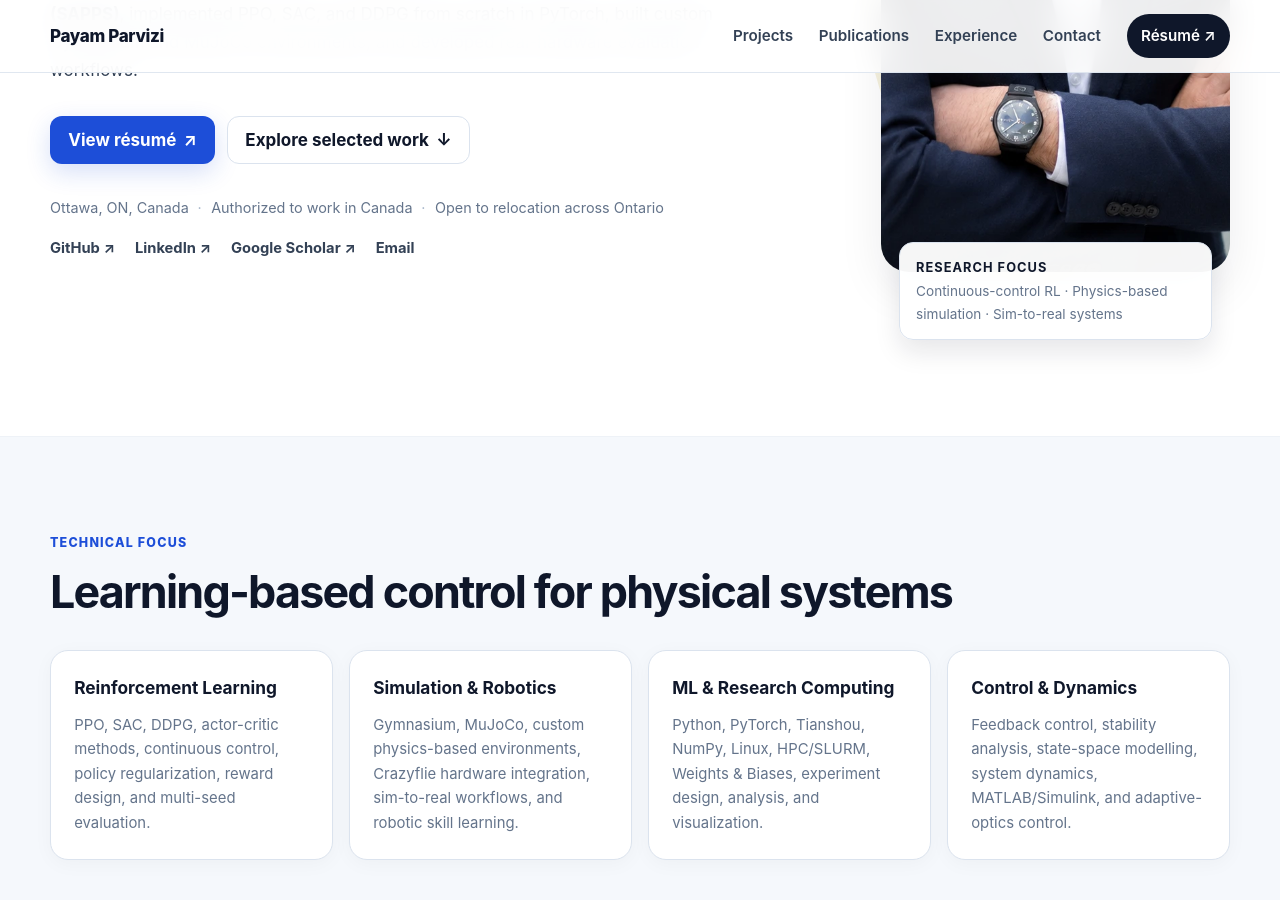
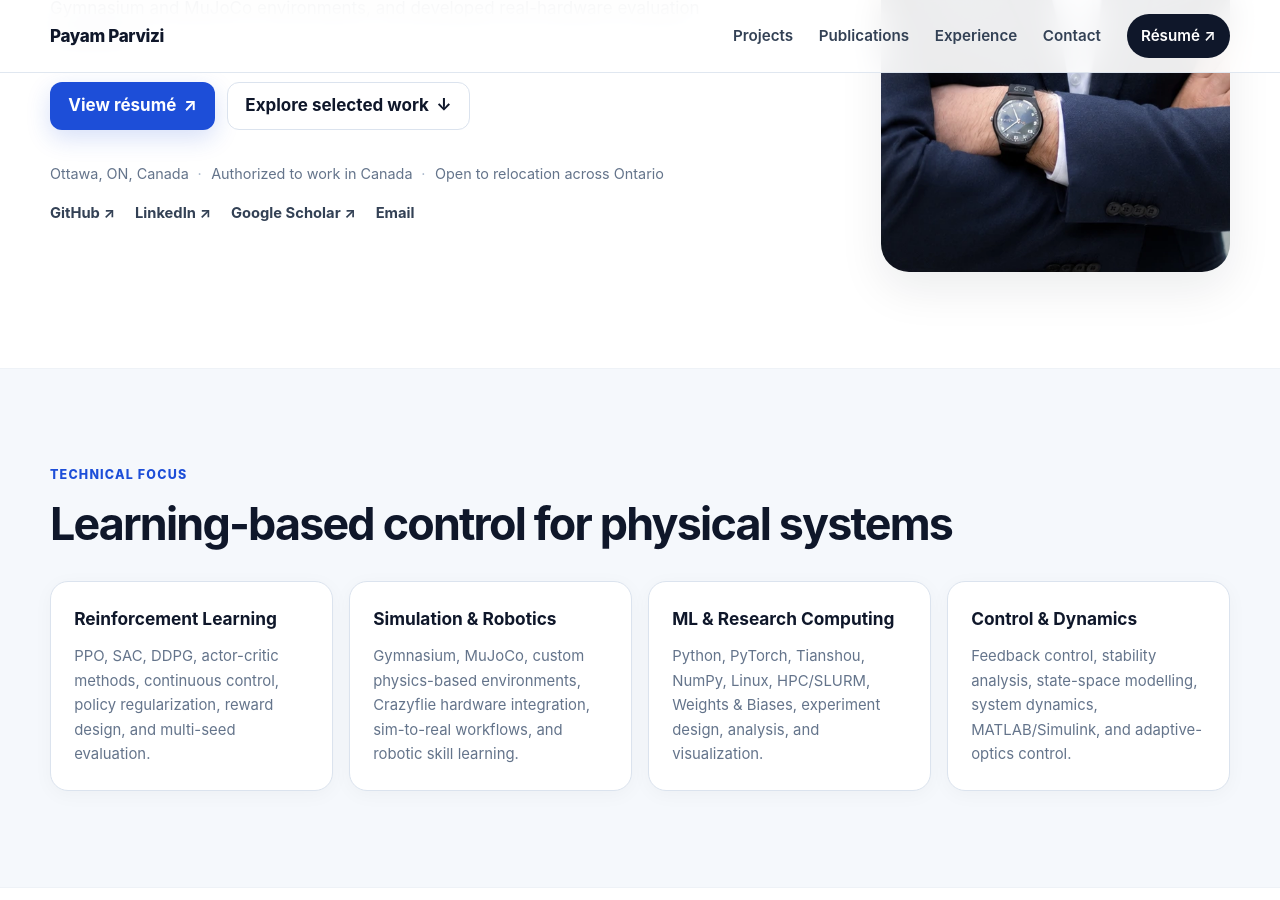
Before and after one commit to payamparvizi/payamparvizi.github.io, a Jekyll site: the page built from index.html, in a window 1280 px wide and 900 px high, scrolled down 737 px. Built offline with Jekyll 4.4.1, drawn with Linux system fonts in a browser that asks for light colours.

Commit message:
Update index.html

```diff
--- a/index.html
+++ b/index.html
@@ -42,10 +42,10 @@ image: "/assets/img/payam-parvizi-headshot.webp"
     <div class="hero-portrait-wrap">
       <div class="portrait-accent" aria-hidden="true"></div>
       <img class="hero-portrait" src="{{ '/assets/img/payam-parvizi-headshot.webp' | relative_url }}" width="760" height="850" alt="Payam Parvizi" decoding="async" fetchpriority="high">
-      <div class="portrait-caption">
+      <!-- <div class="portrait-caption">
         <strong>Research focus</strong>
         <span>Continuous-control RL · Physics-based simulation · Sim-to-real systems</span>
-      </div>
+      </div> -->
     </div>
   </div>
 </section>
```
